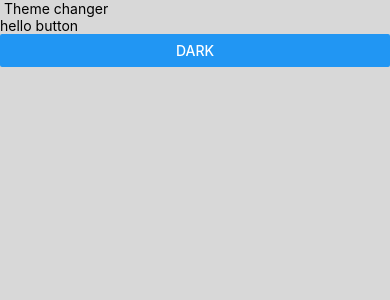
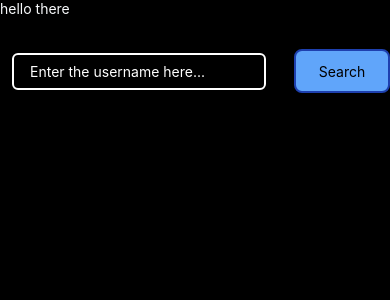
Before and after one commit to babanigit/NativeWind, a React Native app in the folder my-app/: screen / in a window 390 px wide. Shown: the top 300 px of the page. Built offline with nearby package versions, Linux system fonts and the light colour scheme.

Commit message:
added navbar

```diff
--- a/my-app/App.tsx
+++ b/my-app/App.tsx
@@ -1,23 +1,42 @@
 import { StatusBar } from "expo-status-bar";
-import { ScrollView, Text, View } from "react-native";
+import { SafeAreaView, ScrollView, Text, View } from "react-native";
 // import { ThemeProvider } from "@rneui/themed";
 
 import Main from "./conteners/Main";
 import { useState } from "react";
 
 import { themes } from "./assets/theme";
+import SearchBox from "./components/SearchBox";
+
+export default function App() {
+  const [ThemeState, setThemeState] = useState("light");
+  return (
+    <SafeAreaView
+      // style={{backgroundColor:}}
+      className=" h-full w-full  bg-black text-slate-50"
+    >
+
+      <ScrollView
+       keyboardShouldPersistTaps="handled"
+       className=" h-screen"
+       >
 
 
 
-export default function App() {
-  const[ThemeState,setThemeState]= useState("light");
-  return (
-    <View
-    className=" h-screen w-full flex"
-    >
-    {/* <Text>hello</Text> */}
-      <Main setTheme={setThemeState} Theme={themes[ThemeState]}  />
-    </View>
+
+
+      <Text className=" text-slate-50 ">hello there</Text>
+      <SearchBox />
+
+      {/* <Main setTheme={setThemeState} Theme={themes[ThemeState]}  /> */}
+      {/* <StatusBar style="auto" /> */}
+
+
+      </ScrollView>
+
+
+
+    </SafeAreaView>
     // <ThemeProvider>
     //   <Main />
     // </ThemeProvider>
--- /dev/null
+++ b/my-app/components/SearchBox.tsx
@@ -0,0 +1,28 @@
+import { Pressable, StyleSheet, Text, TextInput, View } from "react-native";
+import React, { useState } from "react";
+
+type Props = {};
+
+const SearchBox = (props: Props) => {
+  const [userName, setUserName] = useState<string>("");
+  return (
+    <View className=" flex flex-row justify-evenly items-center space-x-4 mx-auto mt-5">
+         {/* <View className=" grid grid-flow-col grid-cols-3 "> */}
+      <TextInput
+        placeholder="Enter the username here..."
+        onChangeText={(text: string) => {
+            setUserName(text);
+          }}
+          className=" border-2 rounded-md px-4 p-2 m-3 border-white text-white "
+        placeholderTextColor="#ffffff"
+      />
+      <Pressable className=" bg-blue-400 h-11 rounded-lg w-24 m-3 border-2 border-blue-800 justify-center items-center">
+        <Text> Search </Text>
+        </Pressable>
+    </View>
+  );
+};
+
+export default SearchBox;
+
+const styles = StyleSheet.create({});
--- a/my-app/conteners/Main.tsx
+++ b/my-app/conteners/Main.tsx
@@ -1,25 +1,27 @@
 import React from "react";
-import { View,Text } from "react-native";
+import { View, Text } from "react-native";
 import { ThemeDataType } from "../assets/theme";
 
 import ButtonC from "../components/ButtonC";
 
-
 interface Iprops {
-    setTheme:(value:string)=>void;
-    Theme:ThemeDataType;
+  setTheme: (value: string) => void;
+  Theme: ThemeDataType;
 }
 
-const Main = ({Theme,setTheme}:Iprops) => {
+const Main = ({ Theme, setTheme }: Iprops) => {
   return (
     <>
       <View
-          style={{backgroundColor:Theme.body,
-          }}
-          className=" h-screen w-full flex justify-center items-center"
+        className=" h-full w-screen"
+        style={{ backgroundColor: Theme.body }}
       >
+        <View className=" h-screen w-full bg-red-400" >
         <Text> Theme changer </Text>
         <ButtonC Theme={Theme} setTheme={setTheme} />
+
+        </View>
+
       </View>
     </>
   );
--- a/my-app/tailwind.config.js
+++ b/my-app/tailwind.config.js
@@ -1,7 +1,7 @@
 /** @type {import('tailwindcss').Config} */
 module.exports = {
   content: [
-    "./App.{js,jsx,ts,tsx}", "./<custom directory>/**/*.{js,jsx,ts,tsx}"
+    "./App.{js,jsx,ts,tsx}", "./components/**/*.{js,jsx,ts,tsx}"
   ],
     theme: {
     extend: {},
```
